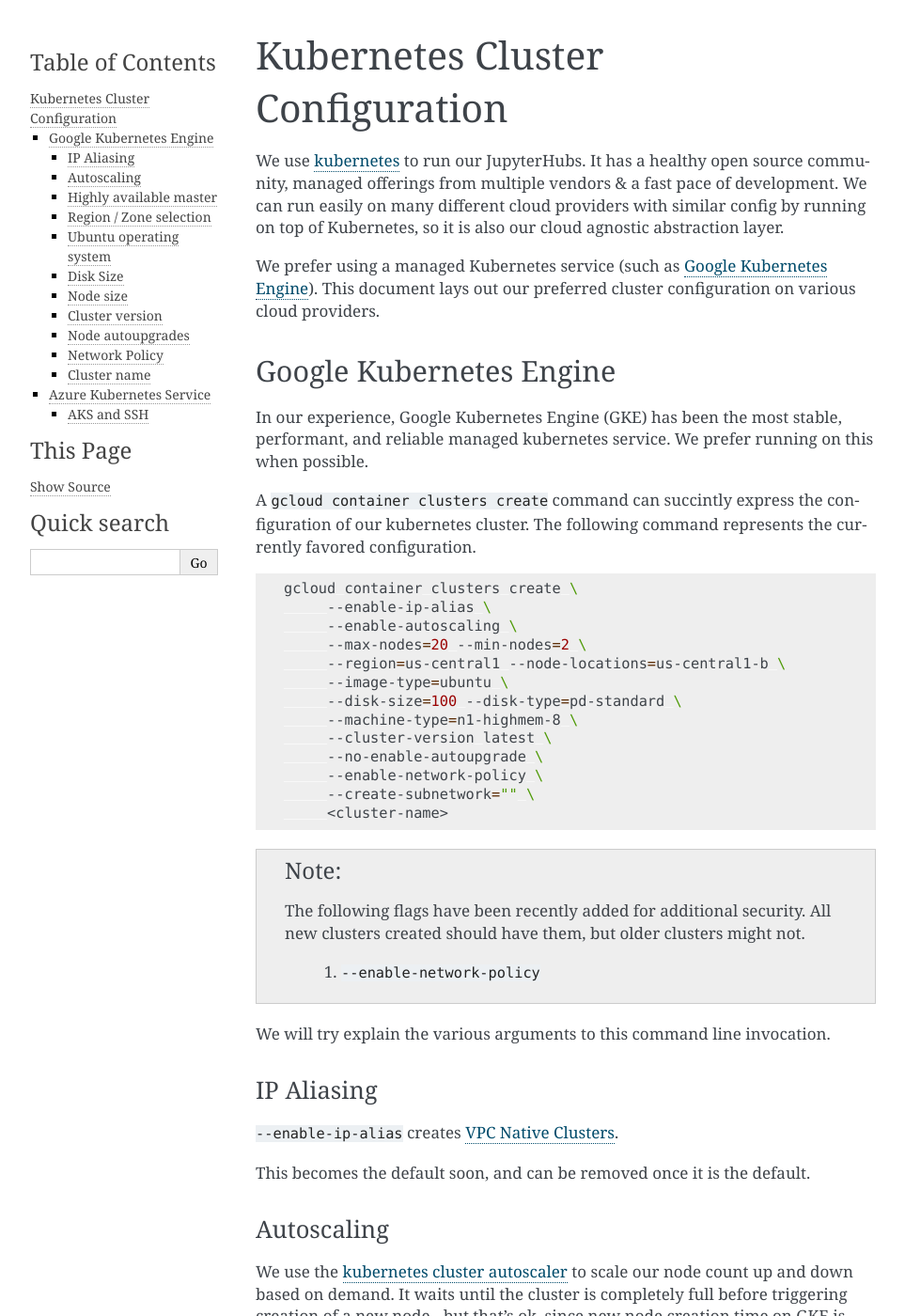
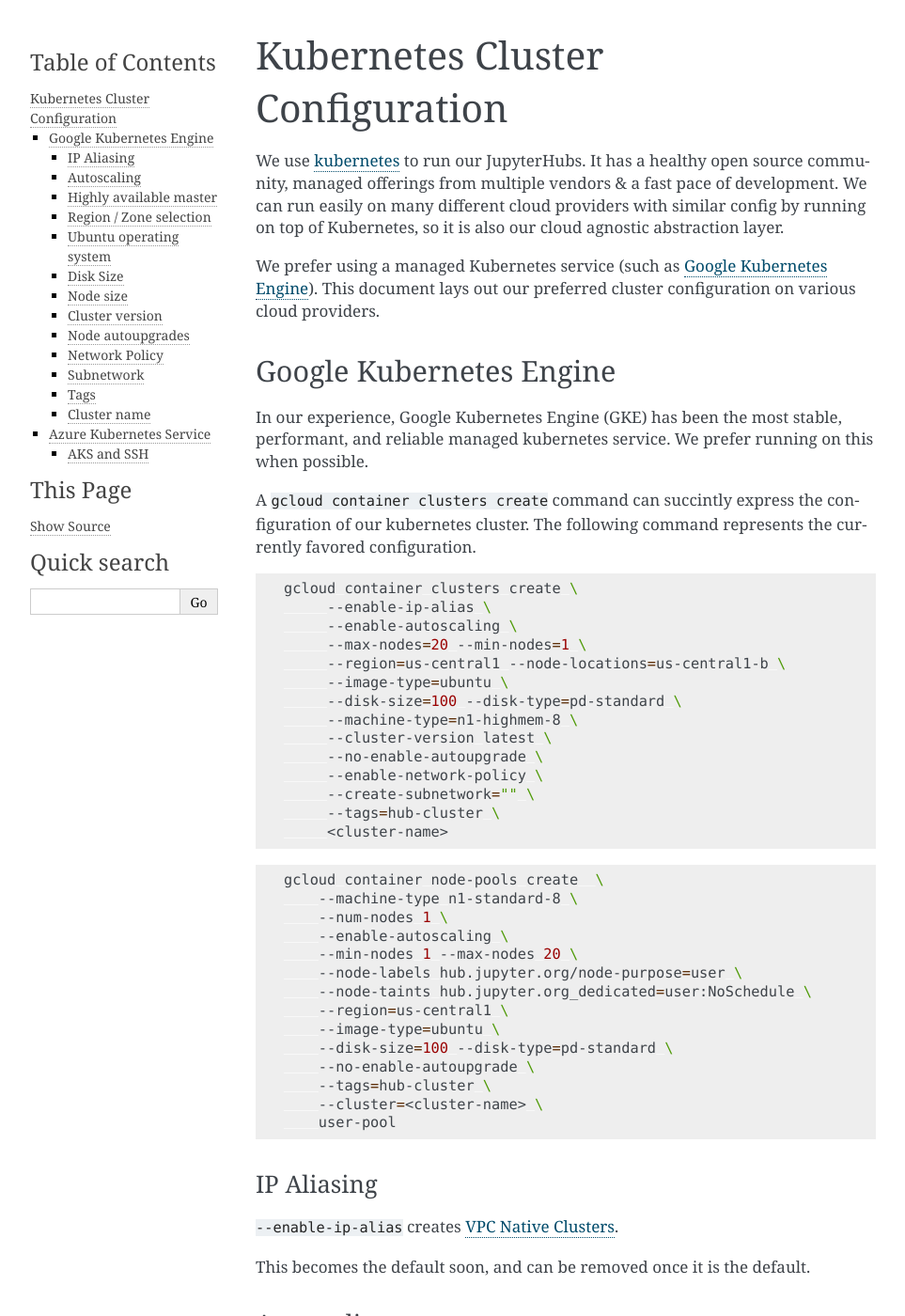
Before and after one commit to berkeley-dsep-infra/datahub, a Sphinx documentation site: the page built from docs/topic/cluster-config.rst, in a window 1280 px wide and 1400 px high. Shown: the whole window at 94% size, without its empty margins (148-1111 px from the left). Built offline with Sphinx 7.4.7, drawn with Linux system fonts in a browser that asks for light colours; some of the changed text lies outside the part shown.

Commit message:
[WIP] Docs on google cluster creation

```diff
--- a/docs/topic/cluster-config.rst
+++ b/docs/topic/cluster-config.rst
@@ -30,7 +30,7 @@
    gcloud container clusters create \
         --enable-ip-alias \
         --enable-autoscaling \
-        --max-nodes=20 --min-nodes=2 \
+        --max-nodes=20 --min-nodes=1 \
         --region=us-central1 --node-locations=us-central1-b \
         --image-type=ubuntu \
         --disk-size=100 --disk-type=pd-standard \
@@ -39,16 +39,26 @@
         --no-enable-autoupgrade \
         --enable-network-policy \
         --create-subnetwork="" \
+        --tags=hub-cluster \
         <cluster-name>
 
-.. note::
+.. code:: bash
 
-   The following flags have been recently added for additional security.
-   All new clusters created should have them, but older clusters might not.
+    gcloud container node-pools create  \
+        --machine-type n1-standard-8 \
+        --num-nodes 1 \
+        --enable-autoscaling \
+        --min-nodes 1 --max-nodes 20 \
+        --node-labels hub.jupyter.org/node-purpose=user \
+        --node-taints hub.jupyter.org_dedicated=user:NoSchedule \
+        --region=us-central1 \
+        --image-type=ubuntu \
+        --disk-size=100 --disk-type=pd-standard \
+        --no-enable-autoupgrade \
+        --tags=hub-cluster \
+        --cluster=<cluster-name> \
+        user-pool
 
-     #. ``--enable-network-policy``
-
-We will try explain the various arguments to this command line invocation.
 
 IP Aliasing
 -----------
@@ -173,6 +183,24 @@
 additional security depth. Note that any extra in-cluster services we run
 *must* have a NetworkPolicy set up for them to work reliabliy.
 
+Subnetwork
+----------
+
+We put each cluster in its own subnetwork, since *seems* to be a limit on how
+many clusters you can create in the same network with IP aliasing on - you
+just run out of addresses. This also gives us some isolation - subnetworks
+are isolated by default and can't reach other resources. You must add
+`firewall rules <https://cloud.google.com/vpc/docs/using-firewalls>`_ to
+provide access, including access to any manually run NFS servers.
+We add tags for this.
+
+Tags
+----
+
+To help with firewalling, we add `network tags <https://cloud.google.com/vpc/docs/add-remove-network-tags>`_
+to all our cluster nodes. This lets us add firewall rules to control traffic
+between subnetworks.
+
 Cluster name
 ------------
 
```
